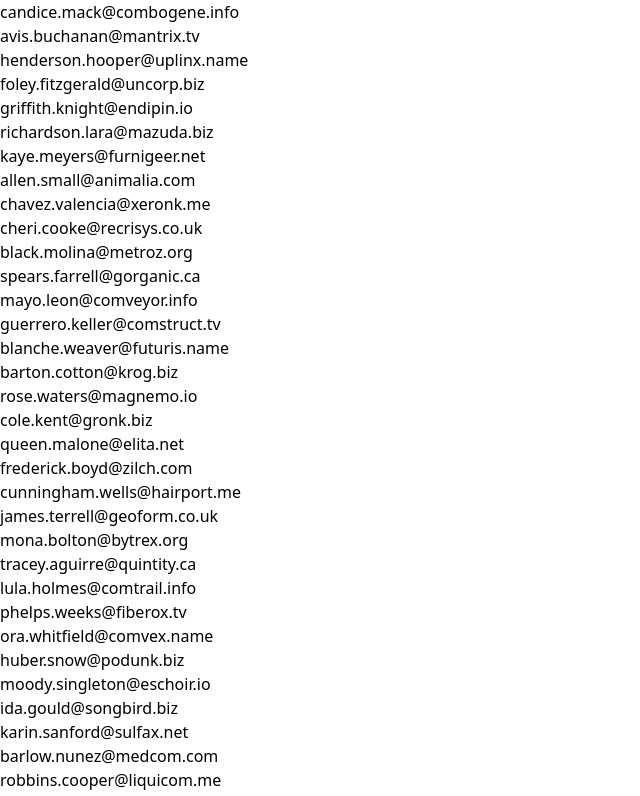
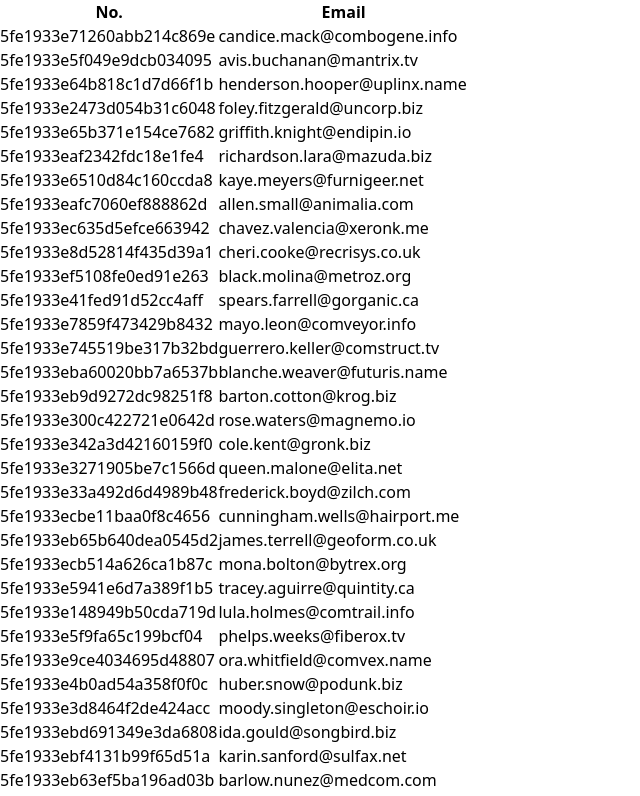
Before and after one commit to nurdauletSatbergen/modern-decisions, an Angular app: page / in a window 1280 px wide. Shown: the top 796 px of the page, without its empty margins (0-640 px from the left). Built offline with nearby package versions, Linux system fonts and the light colour scheme.

Commit message:
added table

```diff
--- a/src/app/users/users.component.html
+++ b/src/app/users/users.component.html
@@ -1,7 +1,20 @@
 @if (loading()) {
   <p>Loading ...</p>
+} @else {
+  <table cdk-table [dataSource]="users()">
+    <!-- Position Column -->
+    <ng-container cdkColumnDef="position">
+      <th cdk-header-cell *cdkHeaderCellDef>No.</th>
+      <td cdk-cell *cdkCellDef="let element"> {{ element._id }} </td>
+    </ng-container>
+
+    <!-- Email Column -->
+    <ng-container cdkColumnDef="email">
+      <th cdk-header-cell *cdkHeaderCellDef>Email</th>
+      <td cdk-cell *cdkCellDef="let element"> {{ element.email }} </td>
+    </ng-container>
+
+    <tr cdk-header-row *cdkHeaderRowDef="displayedColumns"></tr>
+    <tr cdk-row *cdkRowDef="let row; columns: displayedColumns;"></tr>
+  </table>
 }
-
-@for (user of users(); track user._id) {
-  <p>{{ user.email }}</p>
-}
--- a/src/app/users/users.component.ts
+++ b/src/app/users/users.component.ts
@@ -1,9 +1,10 @@
 import { Component, inject } from '@angular/core';
 import { UsersService } from './users.service';
+import { CdkTableModule } from '@angular/cdk/table';
 
 @Component({
   selector: 'app-users',
-  imports: [],
+  imports: [CdkTableModule],
   templateUrl: './users.component.html',
   styleUrl: './users.component.scss'
 })
@@ -11,4 +12,5 @@ export class UsersComponent {
   private usersService = inject(UsersService);
   users = this.usersService.users;
   loading = this.usersService.loading;
+  displayedColumns = ['position', 'email'];
 }
--- a/src/app/users/users.service.ts
+++ b/src/app/users/users.service.ts
@@ -1,12 +1,24 @@
 import { computed, Injectable, signal } from '@angular/core';
-import { UsersFilter, UsersState } from './user.model';
-import { BehaviorSubject, debounceTime, distinctUntilChanged, map, tap } from 'rxjs';
+import {User, UsersFilter, UsersState} from './user.model';
+import {
+  BehaviorSubject,
+  debounceTime,
+  distinctUntilChanged,
+  map,
+  Observable,
+  of,
+  switchAll,
+  switchMap,
+  tap
+} from 'rxjs';
 import { DATA } from '../../data';
 
 @Injectable({
   providedIn: 'root'
 })
 export class UsersService {
+  users$: Observable<User[]> = of(DATA);
+
   state = signal<UsersState>({
     users: [],
     filter: {
@@ -36,10 +48,7 @@ export class UsersService {
           loading: true
         }))),
         debounceTime(3000),
-        map(filter => {
-          return DATA;
-        }),
-
+        switchMap(() => this.users$),
       )
       .subscribe(value => {
         this.state.update(state => ({...state, users: value, loading: false }));
```
